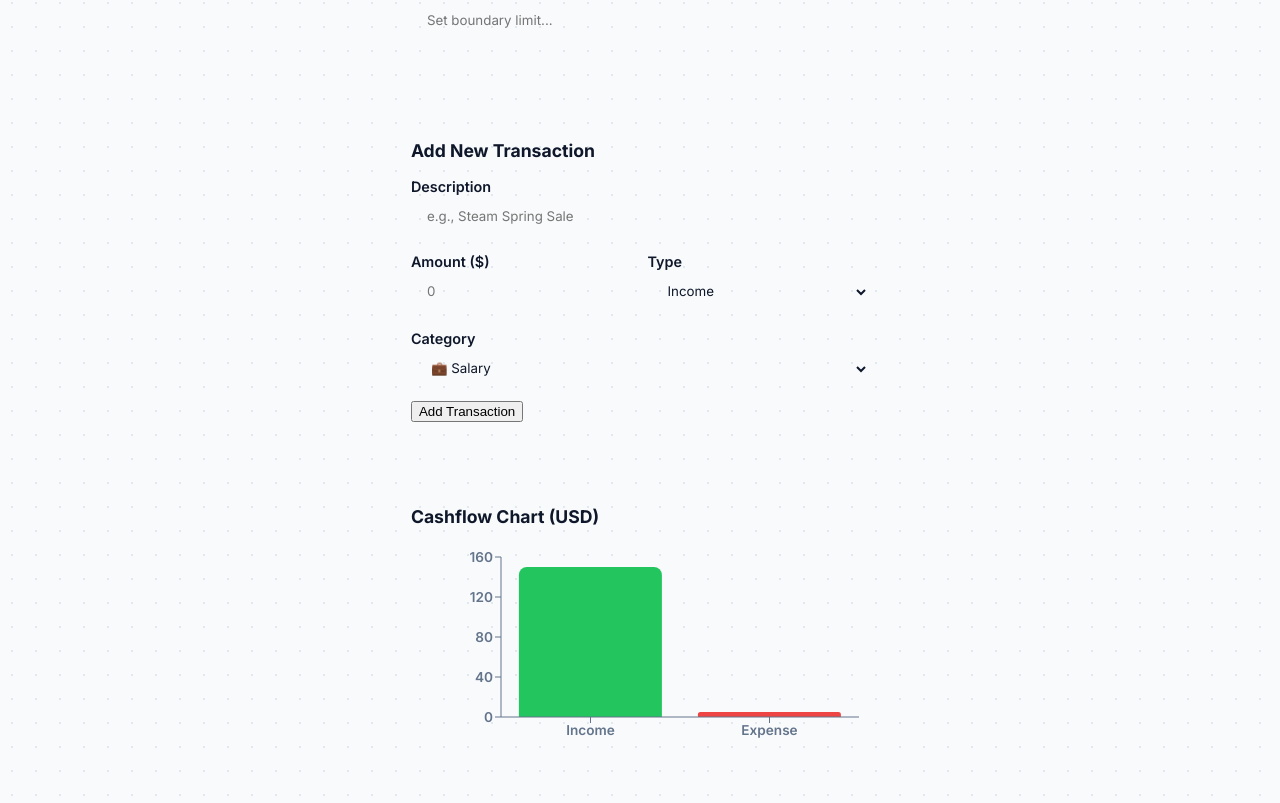
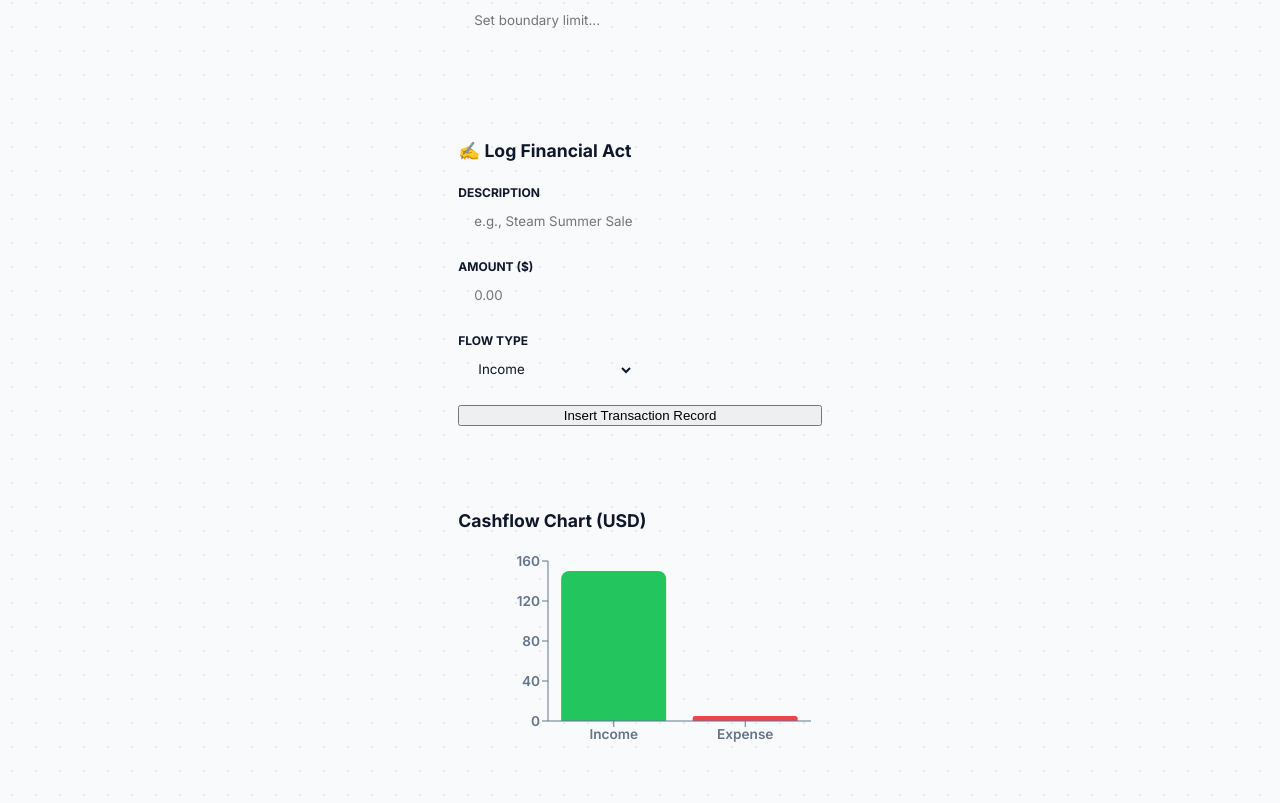
Before and after one commit to Alvinfaizt/personal-finance-dashboard, a React (Vite) app: page /dashboard in a window 1280 px wide. Shown: the part 657-1460 px from the top of the page. Built offline with nearby package versions, Linux system fonts and the light colour scheme.

Commit message:
style: implement dynamic visual theme on transaction form fields

```diff
--- a/src/components/TransactionForm.jsx
+++ b/src/components/TransactionForm.jsx
@@ -4,7 +4,7 @@ function TransactionForm({ onAddTransaction, currency }) {
   const [description, setDescription] = useState('')
   const [amount, setAmount] = useState('')
   const [type, setType] = useState('income')
-  const [category, setCategory] = useState('💼 Salary')
+  const [category, setCategory] = useState('Salary')
 
   const handleSubmit = (e) => {
     e.preventDefault()
@@ -15,7 +15,7 @@ function TransactionForm({ onAddTransaction, currency }) {
       description,
       amount: parseFloat(amount),
       type,
-      category
+      category: type === 'expense' ? category : 'Salary'
     })
 
     setDescription('')
@@ -24,50 +24,51 @@ function TransactionForm({ onAddTransaction, currency }) {
 
   return (
     <div className="neo-box">
-      <h3 style={{ margin: '0 0 15px 0', fontWeight: 700, fontSize: '1.1rem' }}>Add New Transaction</h3>
-      <form onSubmit={handleSubmit}>
-        <div style={{ marginBottom: '15px' }}>
-          <label style={{ fontWeight: 600, fontSize: '0.9rem' }}>Description</label>
-          <input type="text" className="neo-input" placeholder="e.g., Steam Spring Sale" value={description} onChange={(e) => setDescription(e.target.value)} />
+      <h3 style={{ margin: '0 0 20px 0', fontSize: '1.1rem', fontWeight: 700, color: 'var(--text-main)' }}>
+        ✍️ Log Financial Act
+      </h3>
+      <form onSubmit={handleSubmit} style={{ display: 'flex', flexDirection: 'column', gap: '14px' }}>
+        <div>
+          <label style={{ fontSize: '0.75rem', fontWeight: 700, color: 'var(--text-muted)', textTransform: 'uppercase' }}>Description</label>
+          <input
+            type="text"
+            className="neo-input"
+            placeholder="e.g., Steam Summer Sale"
+            value={description}
+            onChange={(e) => setDescription(e.target.value)}
+          />
         </div>
-
-        <div className="form-row-mobile" style={{ display: 'flex', gap: '15px', marginBottom: '15px' }}>
-          <div style={{ flex: 1 }}>
-            <label style={{ fontWeight: 600, fontSize: '0.9rem' }}>Amount ({currency === 'IDR' ? 'Rp' : '$'})</label>
-            <input type="number" className="neo-input" placeholder="0" value={amount} onChange={(e) => setAmount(e.target.value)} />
-          </div>
-          <div style={{ flex: 1 }}>
-            <label style={{ fontWeight: 600, fontSize: '0.9rem' }}>Type</label>
+        <div>
+          <label style={{ fontSize: '0.75rem', fontWeight: 700, color: 'var(--text-muted)', textTransform: 'uppercase' }}>Amount ({currency === 'USD' ? '$' : 'Rp'})</label>
+          <input
+            type="number"
+            className="neo-input"
+            placeholder="0.00"
+            value={amount}
+            onChange={(e) => setAmount(e.target.value)}
+          />
+        </div>
+        <div style={{ display: 'grid', gridTemplateColumns: '1fr 1fr', gap: '12px' }}>
+          <div>
+            <label style={{ fontSize: '0.75rem', fontWeight: 700, color: 'var(--text-muted)', textTransform: 'uppercase' }}>Flow Type</label>
             <select className="neo-select" value={type} onChange={(e) => setType(e.target.value)}>
               <option value="income">Income</option>
               <option value="expense">Expense</option>
             </select>
           </div>
+          {type === 'expense' && (
+            <div>
+              <label style={{ fontSize: '0.75rem', fontWeight: 700, color: 'var(--text-muted)', textTransform: 'uppercase' }}>Category</label>
+              <select className="neo-select" value={category} onChange={(e) => setCategory(e.target.value)}>
+                <option value="Food">☕ Food & Drink</option>
+                <option value="Gaming">🎮 Gaming</option>
+                <option value="Bills">💼 Bills</option>
+                <option value="Other">📦 Other</option>
+              </select>
+            </div>
+          )}
         </div>
-
-        <div style={{ marginBottom: '10px' }}>
-          <label style={{ fontWeight: 600, fontSize: '0.9rem' }}>Category</label>
-          <select className="neo-select" value={category} onChange={(e) => setCategory(e.target.value)}>
-            {type === 'income' ? (
-              <>
-                <option value="💼 Salary">💼 Salary</option>
-                <option value="📈 Investment">📈 Investment</option>
-                <option value="🛠️ Freelance">🛠️ Freelance</option>
-                <option value="🎁 Others">🎁 Others</option>
-              </>
-            ) : (
-              <>
-                <option value="🎮 Gaming/Steam">🎮 Gaming/Steam</option>
-                <option value="☕ Food & Drink">☕ Food & Drink</option>
-                <option value="💻 Gadget/Hardware">💻 Gadget/Hardware</option>
-                <option value="🏠 Rent/Bill">🏠 Rent/Bill</option>
-                <option value="🛒 Others">🛒 Others</option>
-              </>
-            )}
-          </select>
-        </div>
-
-        <button type="submit" className="neo-btn">Add Transaction</button>
+        <button type="submit" className="neo-btn">Insert Transaction Record</button>
       </form>
     </div>
   )
```
